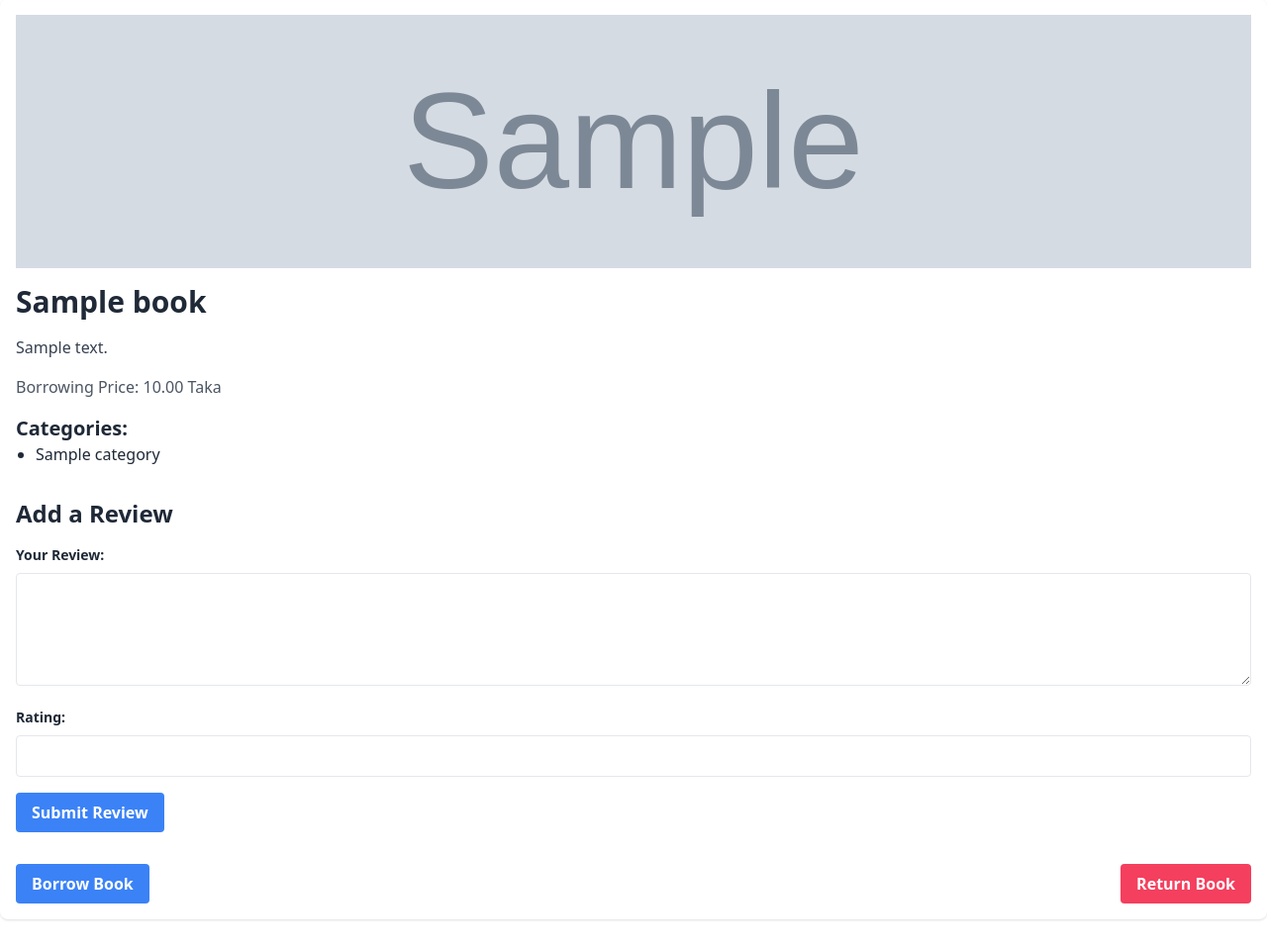
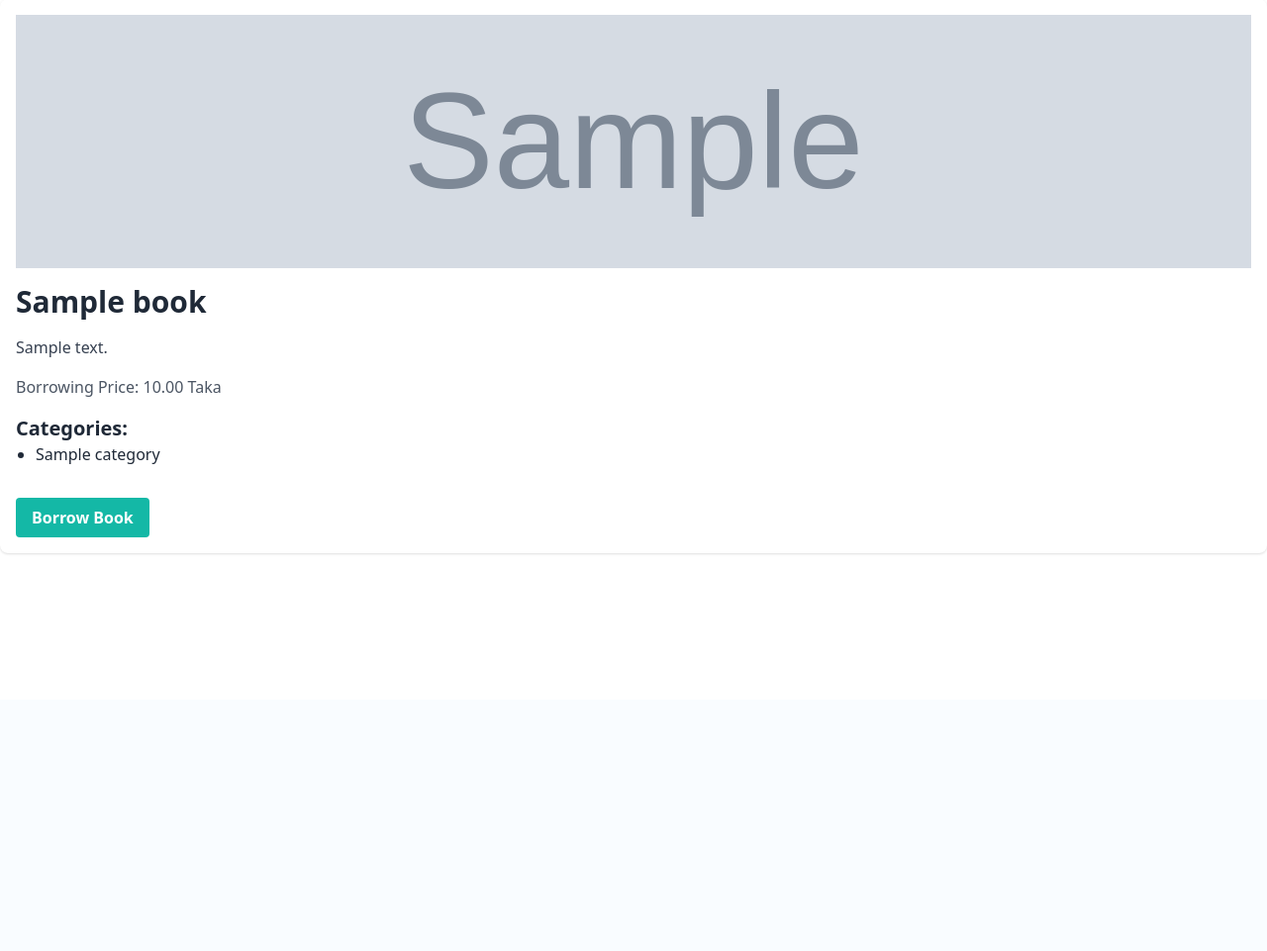
Before and after one commit to samiulalimsaad/phitron-library-management, a Django app: template book/templates/book_detail.html in a window 1280 px wide. Shown: the part 93-1054 px from the top of the page at 99% size. After the commit the page ends 653 px from the top, so only its background shows below. Run offline with Django 5.2, Linux system fonts and the light colour scheme; the template is opened without the code that fills it: values that come from a table or form of the project are taken from there, others are empty; tables that the repository leaves empty hold one stand-in row (values such as "Sample post"); grey boxes marked "Sample" are stand-in pictures; some libraries are stand-ins or nearby versions.

Commit message:
can_add_review applied

```diff
--- a/book/templates/book_detail.html
+++ b/book/templates/book_detail.html
@@ -18,6 +18,7 @@
             {% endfor %}
         </ul>
 
+        {% if can_add_review %}
         <div class="mt-8">
             <h2 class="text-2xl font-bold mb-4">Add a Review</h2>
             <form action="{% url 'add_review' pk=book.id %}" method="post">
@@ -56,20 +57,22 @@
                 </button>
             </form>
         </div>
+        {% endif %}
+
         <div class="flex items-center justify-between mt-8">
             <!-- Borrow Book Form -->
+            {%if not can_add_review%}
             <form action="{% url 'borrow_book' pk=book.id %}" method="post">
                 {% csrf_token %}
                 <input type="hidden" name="book" value="{{ book.id }}" />
                 <button
                     type="submit"
-                    class="bg-blue-500 hover:bg-blue-700 text-white font-bold py-2 px-4 rounded"
+                    class="bg-teal-500 hover:bg-teal-700 text-white font-bold py-2 px-4 rounded"
                 >
                     Borrow Book
                 </button>
             </form>
-
-            <!-- Link to Return Book Form -->
+            {%endif%} {%if can_add_review%}
             <form action="{% url 'return_book' pk=book.id %}" method="post">
                 {% csrf_token %}
                 <input type="hidden" name="book" value="{{ book.id }}" />
@@ -80,6 +83,7 @@
                     Return Book
                 </button>
             </form>
+            {%endif%}
         </div>
     </div>
 </div>
```
